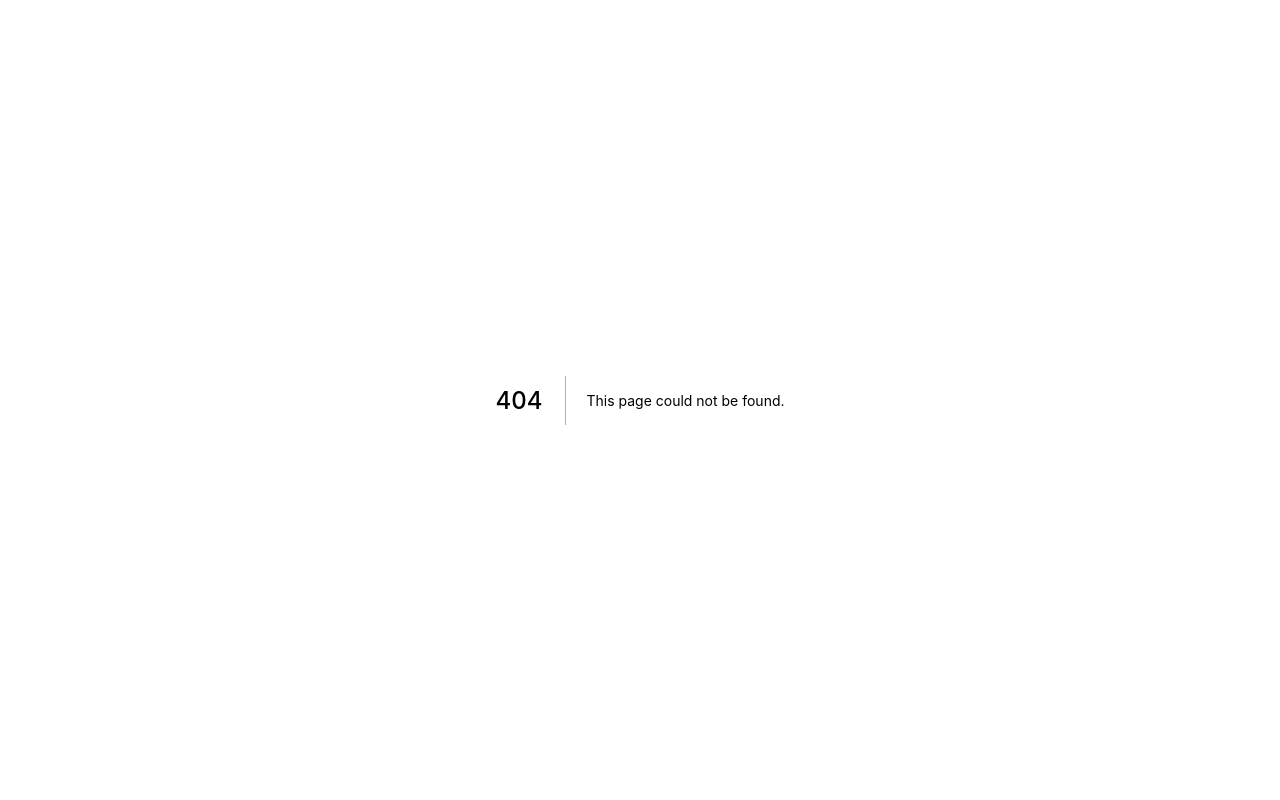
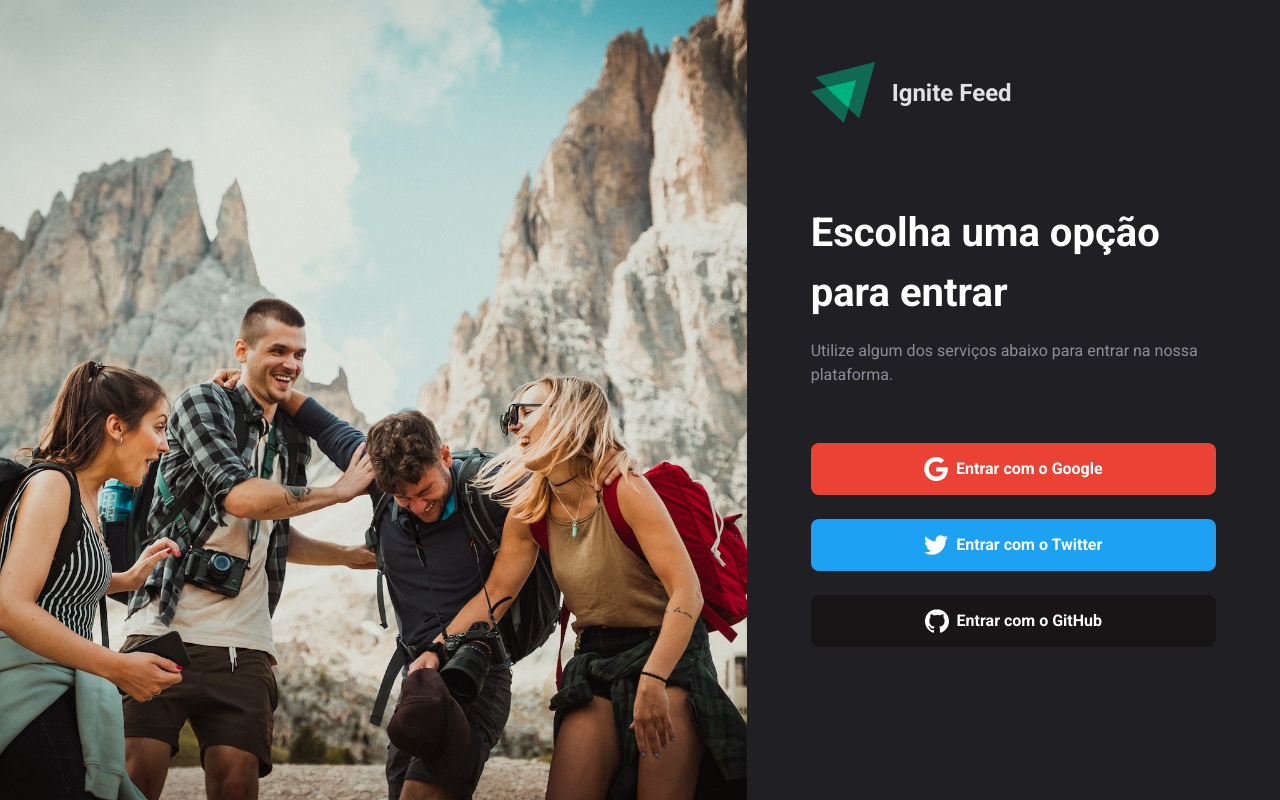
Before and after one commit to joaom00/feed, a Next.js app: page /login in a window 1280 px wide. Before the commit this address had no page. Built offline with nearby package versions, Linux system fonts and the light colour scheme.

Commit message:
chore: login page

```diff
--- /dev/null
+++ b/src/icons/GitHub.tsx
@@ -0,0 +1,7 @@
+import type { SVGProps } from "react";
+
+export function GitHubIcon(props: SVGProps<SVGSVGElement>) {
+  return (
+    <svg width="1em" height="1em" viewBox="0 0 32 32" {...props}><path fill="currentColor" d="M16 .396c-8.839 0-16 7.167-16 16c0 7.073 4.584 13.068 10.937 15.183c.803.151 1.093-.344 1.093-.772c0-.38-.009-1.385-.015-2.719c-4.453.964-5.391-2.151-5.391-2.151c-.729-1.844-1.781-2.339-1.781-2.339c-1.448-.989.115-.968.115-.968c1.604.109 2.448 1.645 2.448 1.645c1.427 2.448 3.744 1.74 4.661 1.328c.14-1.031.557-1.74 1.011-2.135c-3.552-.401-7.287-1.776-7.287-7.907c0-1.751.62-3.177 1.645-4.297c-.177-.401-.719-2.031.141-4.235c0 0 1.339-.427 4.4 1.641a15.436 15.436 0 0 1 4-.541c1.36.009 2.719.187 4 .541c3.043-2.068 4.381-1.641 4.381-1.641c.859 2.204.317 3.833.161 4.235c1.015 1.12 1.635 2.547 1.635 4.297c0 6.145-3.74 7.5-7.296 7.891c.556.479 1.077 1.464 1.077 2.959c0 2.14-.02 3.864-.02 4.385c0 .416.28.916 1.104.755c6.4-2.093 10.979-8.093 10.979-15.156c0-8.833-7.161-16-16-16z"></path></svg>
+  )
+}
--- /dev/null
+++ b/src/icons/GoogleIcon.tsx
@@ -0,0 +1,12 @@
+import type { SVGProps } from 'react';
+
+export function GoogleIcon(props: SVGProps<SVGSVGElement>) {
+  return (
+    <svg width="1em" height="1em" viewBox="0 0 32 32" {...props}>
+      <path
+        fill="currentColor"
+        d="M16.318 13.714v5.484h9.078c-.37 2.354-2.745 6.901-9.078 6.901c-5.458 0-9.917-4.521-9.917-10.099s4.458-10.099 9.917-10.099c3.109 0 5.193 1.318 6.38 2.464l4.339-4.182C24.251 1.584 20.641.001 16.318.001c-8.844 0-16 7.151-16 16s7.156 16 16 16c9.234 0 15.365-6.49 15.365-15.635c0-1.052-.115-1.854-.255-2.651z"
+      ></path>
+    </svg>
+  );
+}
--- /dev/null
+++ b/src/icons/TwitterIcon.tsx
@@ -0,0 +1,7 @@
+import type { SVGProps } from "react";
+
+export function TwitterIcon(props: SVGProps<SVGSVGElement>) {
+  return (
+    <svg width="1em" height="1em" viewBox="0 0 32 32" {...props}><path fill="currentColor" d="M31.937 6.093a13.359 13.359 0 0 1-3.765 1.032a6.603 6.603 0 0 0 2.885-3.631a13.683 13.683 0 0 1-4.172 1.579a6.56 6.56 0 0 0-11.178 5.973c-5.453-.255-10.287-2.875-13.52-6.833a6.458 6.458 0 0 0-.891 3.303a6.555 6.555 0 0 0 2.916 5.457a6.518 6.518 0 0 1-2.968-.817v.079a6.567 6.567 0 0 0 5.26 6.437a6.758 6.758 0 0 1-1.724.229c-.421 0-.823-.041-1.224-.115a6.59 6.59 0 0 0 6.14 4.557a13.169 13.169 0 0 1-8.135 2.801a13.01 13.01 0 0 1-1.563-.088a18.656 18.656 0 0 0 10.079 2.948c12.067 0 18.661-9.995 18.661-18.651c0-.276 0-.557-.021-.839a13.132 13.132 0 0 0 3.281-3.396z"></path></svg>
+  )
+}
--- /dev/null
+++ b/src/pages/login.tsx
@@ -0,0 +1,42 @@
+import { GitHubIcon } from '@/icons/GitHub';
+import { GoogleIcon } from '@/icons/GoogleIcon';
+import { IgniteIcon } from '@/icons/Ignite';
+import { TwitterIcon } from '@/icons/TwitterIcon';
+
+export default function LoginPage() {
+  return (
+    <section className="grid grid-cols-1 lg:grid-cols-[1.4fr_1fr] min-h-screen">
+      <img className="w-full h-full object-cover hidden lg:block" src="/login.jpg" alt="" />
+
+      <div className="py-[62px] px-16 bg-gray-2">
+        <p className="text-2xl font-bold text-gray-7 flex items-center gap-4">
+          <IgniteIcon />
+          Ignite Feed
+        </p>
+
+        <h1 className="text-[40px] font-bold max-w-[17ch] text-white mt-20">
+          Escolha uma opção para entrar
+        </h1>
+
+        <p className="mt-4 mb-14 text-gray-5">
+          Utilize algum dos serviços abaixo para entrar na nossa plataforma.
+        </p>
+
+        <div className="space-y-6">
+          <button className="py-3.5 bg-[#EA4335] rounded-lg w-full text-white font-bold inline-flex justify-center items-center gap-2">
+            <GoogleIcon width="24px" height="24px" />
+            Entrar com o Google
+          </button>
+          <button className="py-3.5 bg-[#1DA1F2] rounded-lg w-full text-white font-bold inline-flex justify-center items-center gap-2">
+            <TwitterIcon width='24px' height='24px' />
+            Entrar com o Twitter
+          </button>
+          <button className="py-3.5 bg-[#171515] rounded-lg w-full text-white font-bold inline-flex justify-center items-center gap-2">
+            <GitHubIcon width='24px' height='24px' />
+            Entrar com o GitHub
+          </button>
+        </div>
+      </div>
+    </section>
+  );
+}
```
Also changed, not shown: public/login.jpg (added), 1 other file (tests, documents, lock files or other folders).
